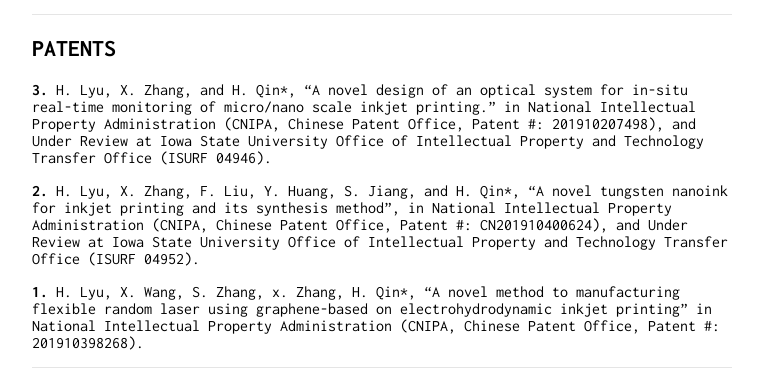
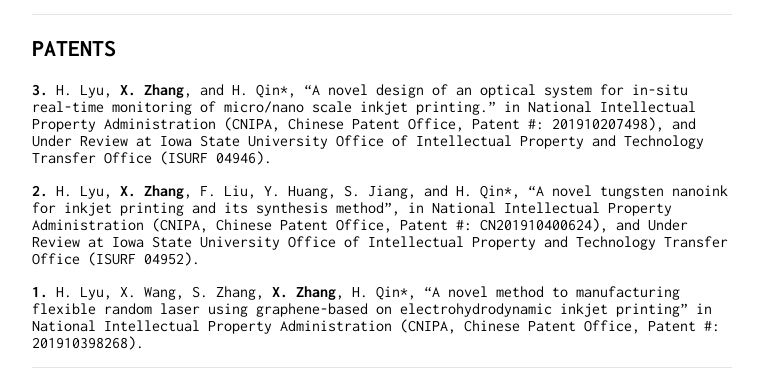
Before and after one commit to zhangxiao2018/zhangxiao2018.github.io, a Jekyll site: the page built from index.md, in a window 1280 px wide and 900 px high, scrolled down 2673 px. Shown: the part 179-568 px from the top of the window, without its empty margins (258-1021 px from the left). Built offline with Jekyll 4.4.1, drawn with Linux system fonts in a browser that asks for light colours; our own code applies the rules of GitHub Pages for plain Markdown files.

Commit message:
Update index.md

```diff
--- a/index.md
+++ b/index.md
@@ -114,11 +114,11 @@
 - - -
 ## PATENTS
 
-**3.** H. Lyu, X. Zhang, and H. Qin*, “A novel design of an optical system for in-situ real-time monitoring of micro/nano scale inkjet printing.”  in National Intellectual Property Administration (CNIPA, Chinese Patent Office, Patent #: 201910207498), and Under Review at Iowa State University Office of Intellectual Property and Technology Transfer Office (ISURF 04946).
+**3.** H. Lyu, **X. Zhang**, and H. Qin*, “A novel design of an optical system for in-situ real-time monitoring of micro/nano scale inkjet printing.”  in National Intellectual Property Administration (CNIPA, Chinese Patent Office, Patent #: 201910207498), and Under Review at Iowa State University Office of Intellectual Property and Technology Transfer Office (ISURF 04946).
 
-**2.** H. Lyu, X. Zhang, F. Liu, Y. Huang, S. Jiang, and H. Qin*, “A novel tungsten nanoink for inkjet printing and its synthesis method”, in National Intellectual Property Administration (CNIPA, Chinese Patent Office, Patent #: CN201910400624), and Under Review at Iowa State University Office of Intellectual Property and Technology Transfer Office (ISURF 04952).
+**2.** H. Lyu, **X. Zhang**, F. Liu, Y. Huang, S. Jiang, and H. Qin*, “A novel tungsten nanoink for inkjet printing and its synthesis method”, in National Intellectual Property Administration (CNIPA, Chinese Patent Office, Patent #: CN201910400624), and Under Review at Iowa State University Office of Intellectual Property and Technology Transfer Office (ISURF 04952).
 
-**1.** H. Lyu, X. Wang, S. Zhang, x. Zhang, H. Qin*, “A novel method to manufacturing flexible random laser using graphene-based on electrohydrodynamic inkjet printing” in National Intellectual Property Administration (CNIPA, Chinese Patent Office, Patent #: 201910398268).
+**1.** H. Lyu, X. Wang, S. Zhang, **X. Zhang**, H. Qin*, “A novel method to manufacturing flexible random laser using graphene-based on electrohydrodynamic inkjet printing” in National Intellectual Property Administration (CNIPA, Chinese Patent Office, Patent #: 201910398268).
 
 - - -
 ## PRESENTATIONS
```
